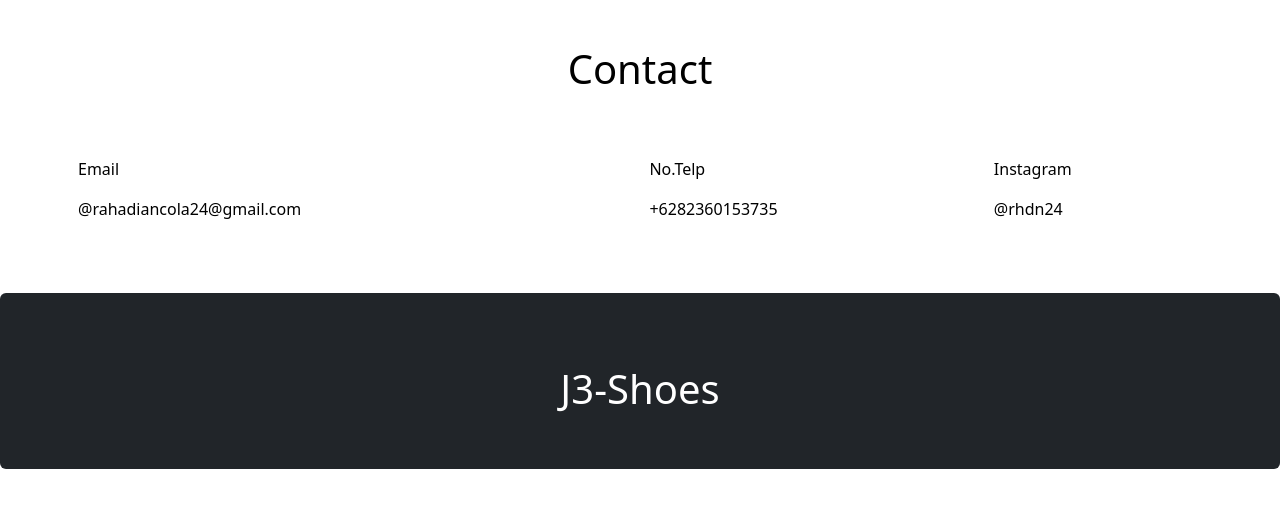
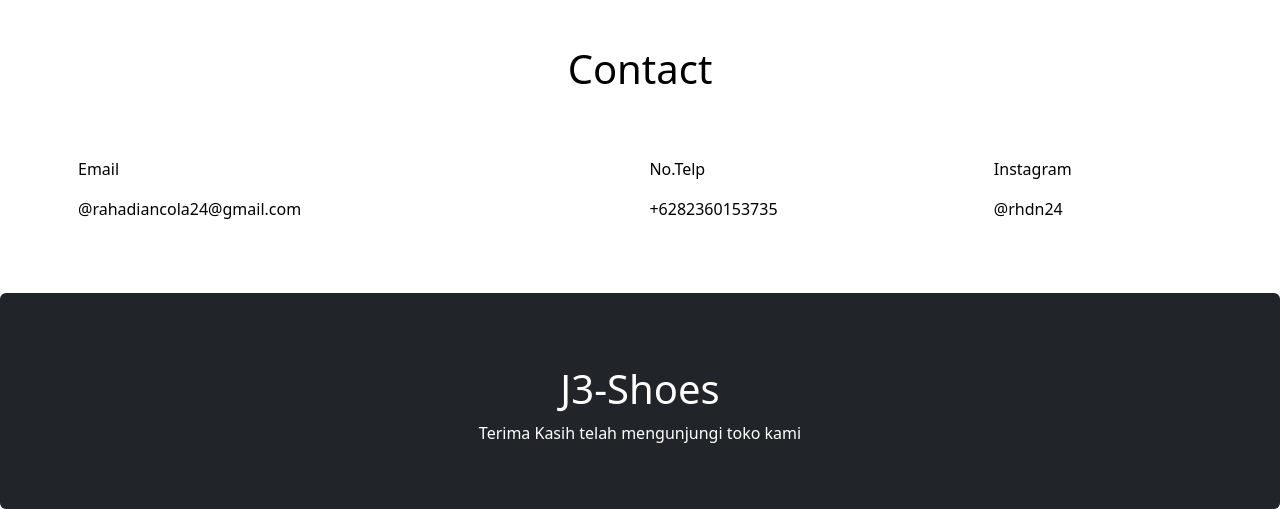
Before and after one commit to rahadian24/penjualan1, a plain HTML site: page index.html in a window 1280 px wide. Shown: the part 3328-3837 px from the top of the page. Before the commit the page ends 3797 px from the top, so only its background shows below. Drawn offline with nearby package versions, Linux system fonts and the light colour scheme.

Commit message:
Update index.html

```diff
--- a/index.html
+++ b/index.html
@@ -241,6 +241,7 @@
              <div class="container-fluid bg-dark text-white text-center p-5
              rounded" id="contact"><br>
              <h1>J3-Shoes</h1>
+             <p>Terima Kasih telah mengunjungi toko kami</p>
              </div>
 
     <script src="https://cdn.jsdelivr.net/npm/bootstrap@5.3.5/dist/js/bootstrap.bundle.min.js" integrity="sha384-k6d4wzSIapyDyv1kpU366/PK5hCdSbCRGRCMv+eplOQJWyd1fbcAu9OCUj5zNLiq" crossorigin="anonymous">
```
